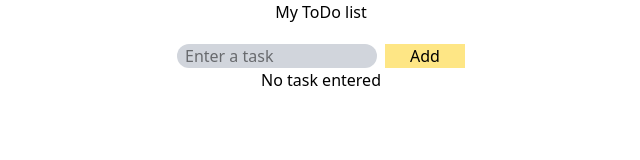
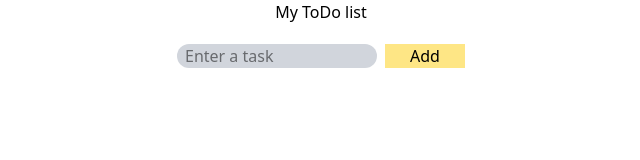
Before and after one commit to AntoineMHB/React-Exercices, a React (Vite) app: page / in a window 1280 px wide. Shown: the top 160 px of the page, without its empty margins (319-959 px from the left). Built offline with nearby package versions, Linux system fonts and the light colour scheme.

Commit message:
Add display all the entered tasks

```diff
--- a/src/components/Task.jsx
+++ b/src/components/Task.jsx
@@ -1,10 +1,18 @@
 import { useSelector } from "react-redux";
 
 export function Task() {
-  const task = useSelector((state) => state.task.value);
+  const tasks = useSelector((state) => state.task.value);
+
   return (
     <>
-      <h1 className="text-center">{task.name}</h1>
+      <div></div>
+      <h1 className="text-center">
+        <ul>
+          {tasks.map((task, index) => (
+            <li key={index}>{task.name}</li>
+          ))}
+        </ul>
+      </h1>
     </>
   );
 }
--- a/src/features/task.jsx
+++ b/src/features/task.jsx
@@ -1,15 +1,15 @@
 import { createSlice } from "@reduxjs/toolkit";
 
-const initialState = { name: "No task entered" };
+// const initialState = { name: "No task entered" };
 
 export const taskSlice = createSlice({
   name: "task",
   initialState: {
-    value: initialState,
+    value: [],
   },
   reducers: {
     addTask: (state, action) => {
-      state.value = action.payload;
+      state.value.push(action.payload);
     },
 
     removeTask: (state, action) => {
```
